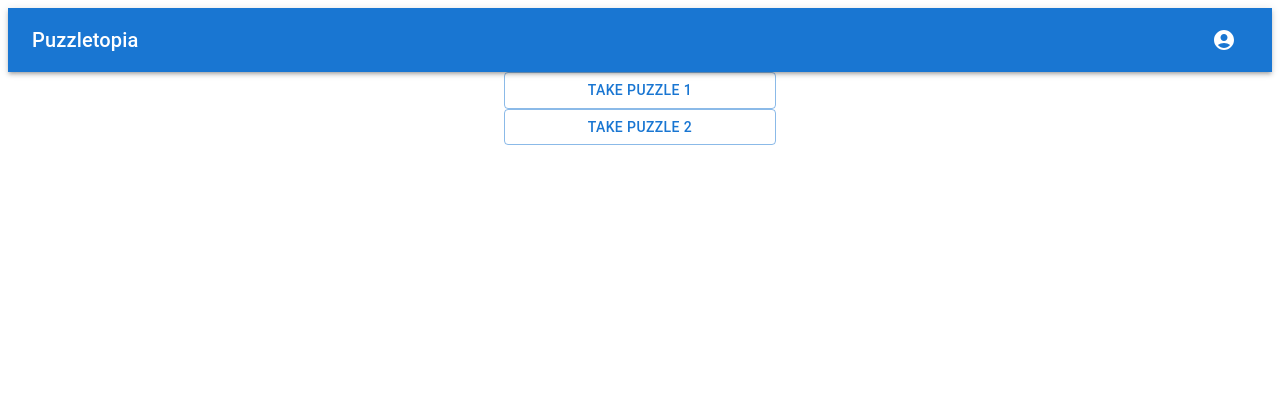
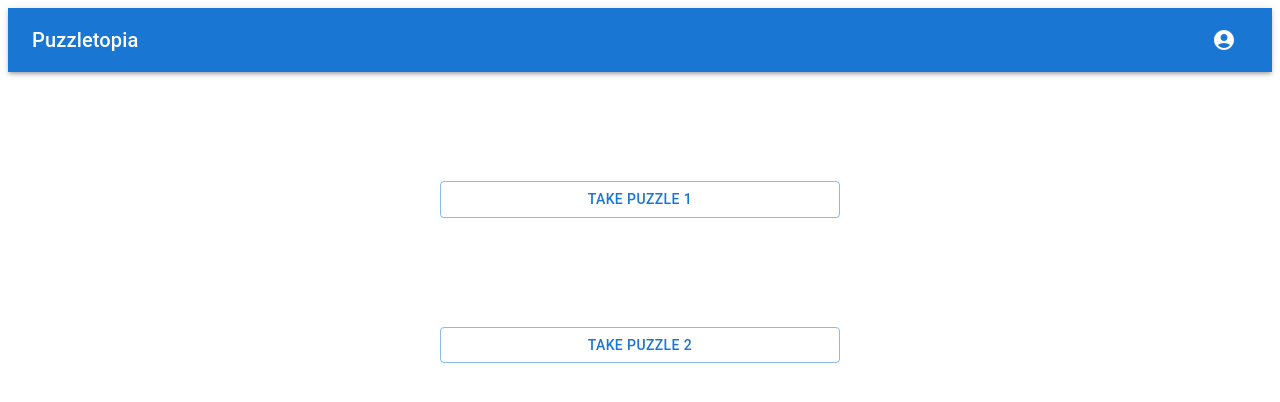
Before and after one commit to alber06/puzzletopia, a Next.js app: page /home in a window 1280 px wide. Shown: the top 402 px of the page. Built offline with nearby package versions, Linux system fonts and the light colour scheme; no server answers; sample sign-in values are in the browser's storage.

Commit message:
:lipstick:  Fix global styles

```diff
--- a/pages/_app.tsx
+++ b/pages/_app.tsx
@@ -1,6 +1,8 @@
 import type { AppProps } from 'next/app'
 import { SessionProvider } from "next-auth/react"
 import MenuBarLayout from '@layout/MenuBarLayout'
+
+import 'styles/global.css'
 
 export default function App({ Component, pageProps: { session, ...pageProps } }: AppProps) {
   return (
--- /dev/null
+++ b/styles/global.css
@@ -0,0 +1,13 @@
+html,
+body {
+    height: 100%;
+}
+
+.pt-container {
+    display: flex;
+    flex-direction: column;
+    align-items: center;
+    justify-content: space-evenly;
+    height: 100%;
+    width: 50%;
+}
```
